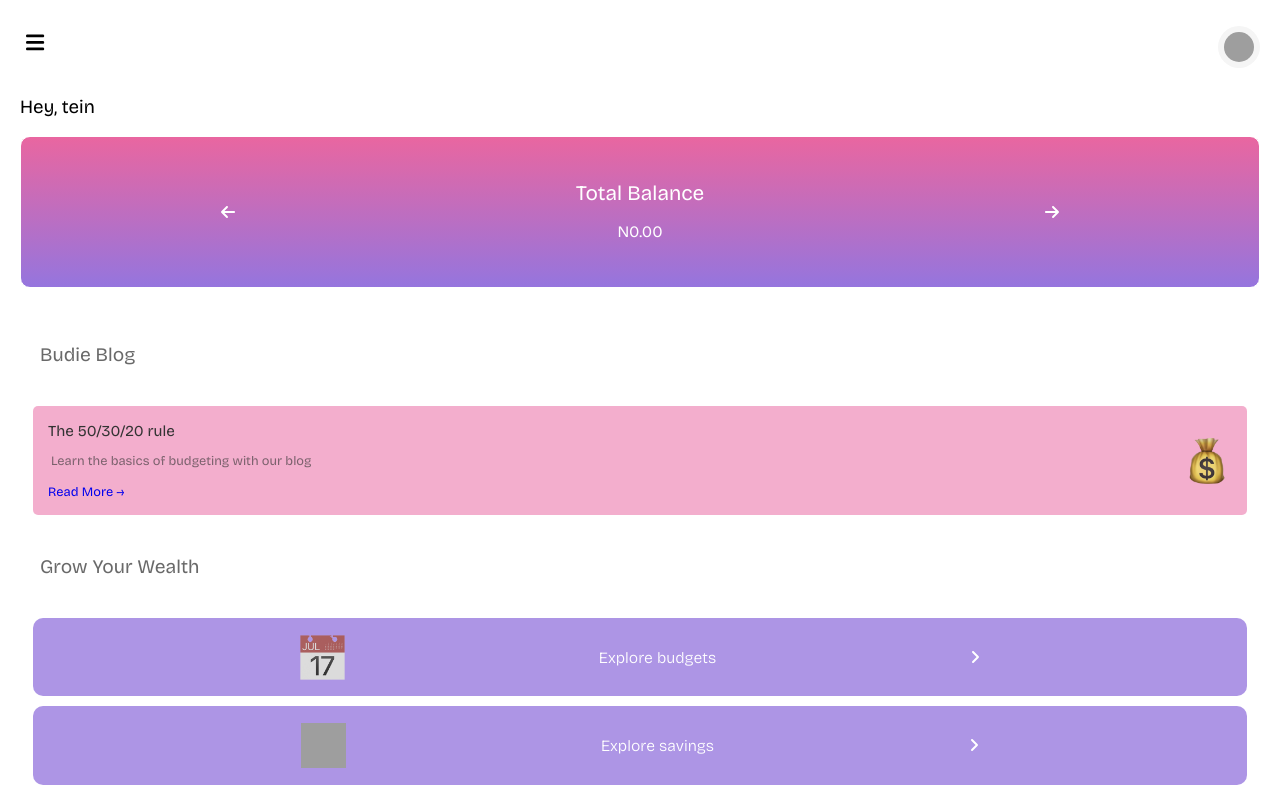
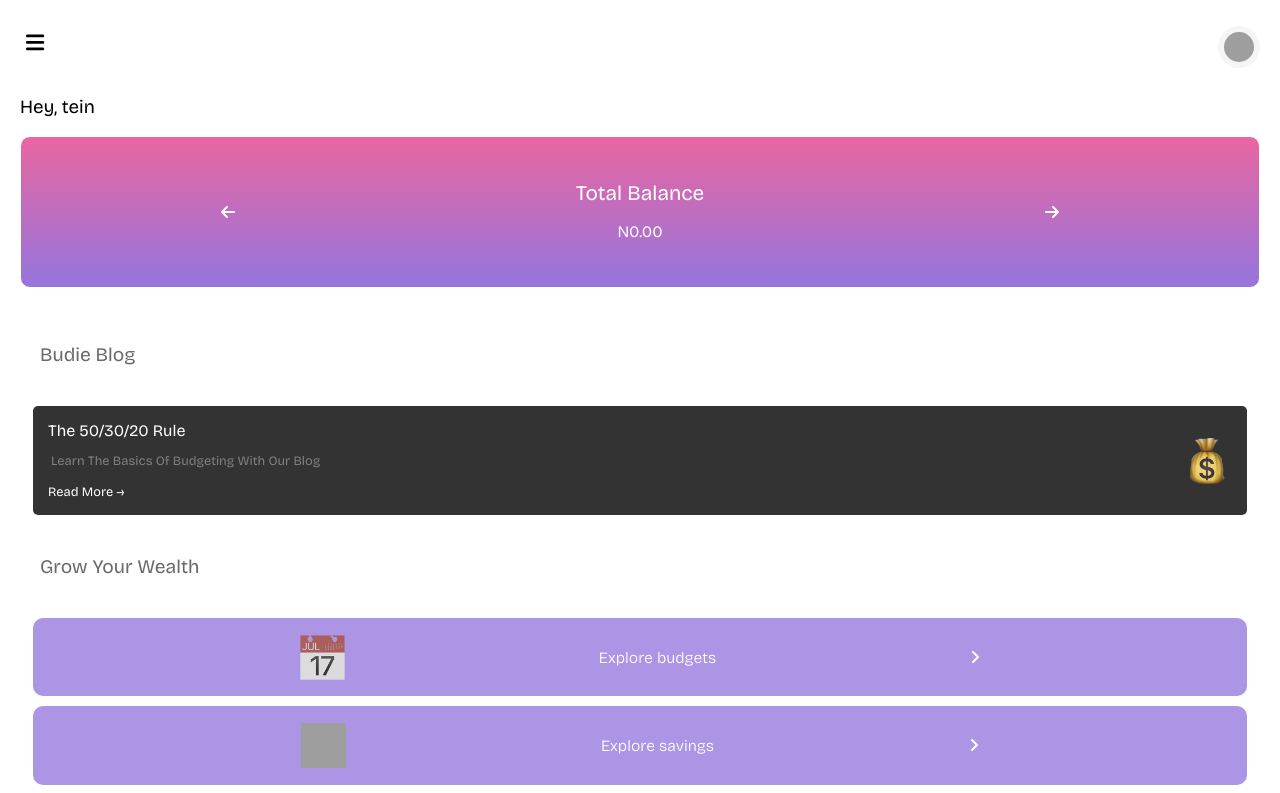
Before and after one commit to kerenIy/budie-app, a React (Vite) app: page /account in a window 1280 px wide. Shown: the top 793 px of the page. Built offline with nearby package versions, Linux system fonts and the light colour scheme; grey boxes are pictures that could not be loaded.

Commit message:
Changes to the styles of banner component

```diff
--- a/src/index.css
+++ b/src/index.css
@@ -368,19 +368,25 @@ body {
   border-radius: 5px;
   margin: 10px 3px;
   padding: 14px;
-  color: #333;
-  background: #e966a186;
+  color: #fff;
+  background: #333;
+  /*color: #333;
+  background: #e966a186;*/
 }
 
 .main-banner h2 {
-  font-size: 0.95rem;
+  font-size: 1rem;
   display: inline;
+  text-transform: capitalize;
+  font-weight: 500;
 }
 
 .main-banner p {
   margin-left: 3px;
   font-size: 0.8rem;
-  color: #3333339f;
+  color: gray;
+  text-transform: capitalize;
+  /*color: #3333339f;*/
 }
 
 .main-banner img {
@@ -393,6 +399,7 @@ body {
   text-decoration: none;
   text-transform: capitalize;
   font-size: 0.8rem;
+  color: #fff;
 }
 .card-body {
   display: flex;
```
